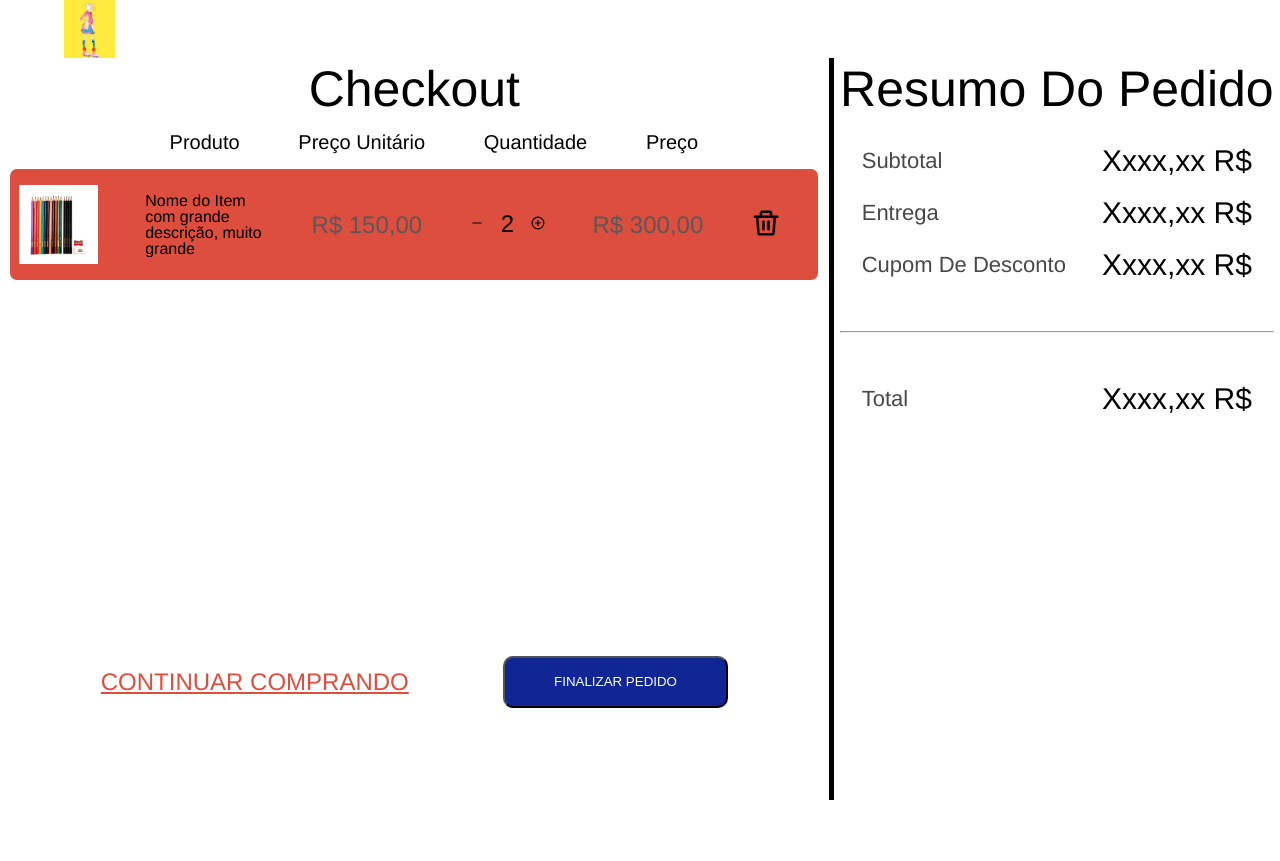
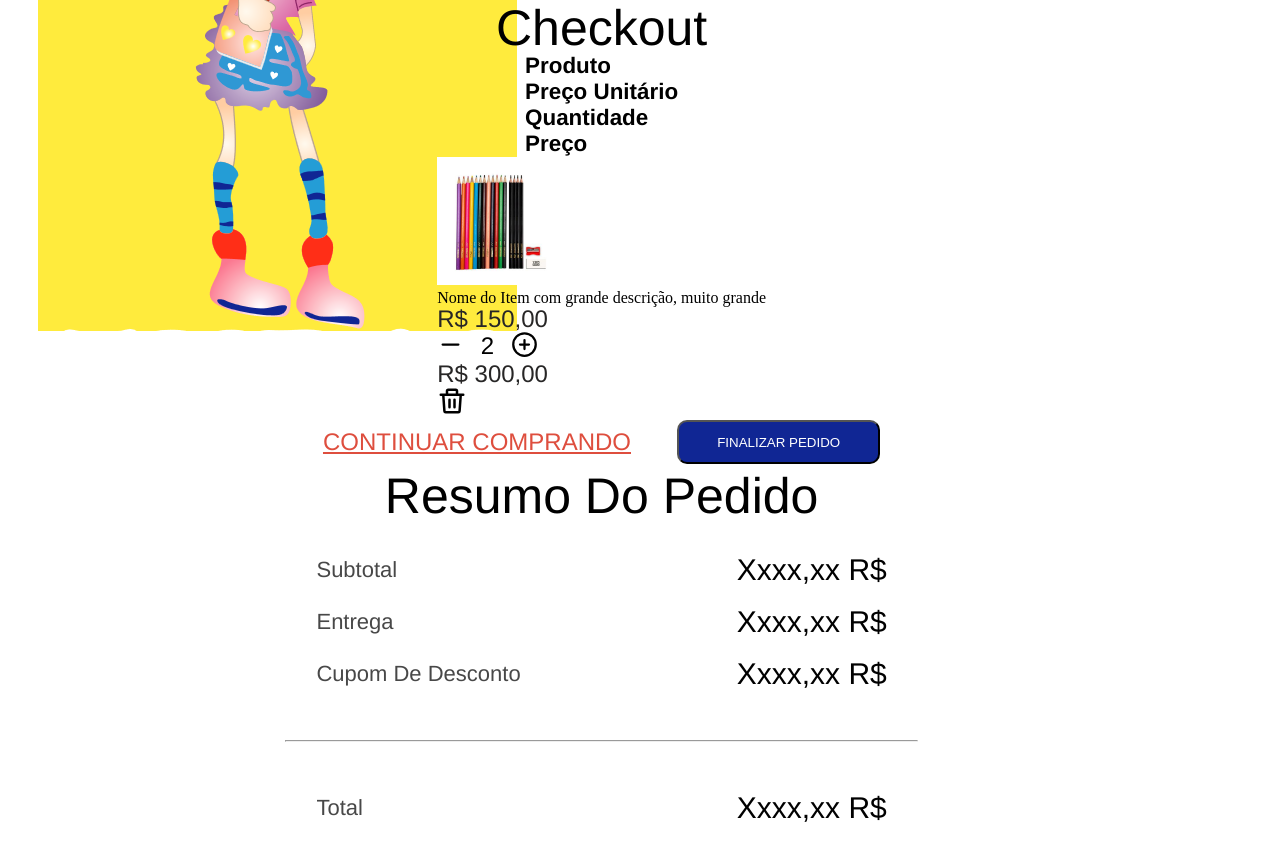
Before and after one commit to GRPeres/AEstudante, a Flask app: template templates/tela-compra.html in a window 1280 px wide. Before the commit the page ends 800 px from the top, so only its background shows below. Run offline with Flask 3, Linux system fonts and the light colour scheme; the template is opened without the code that fills it, so the values that code supplies are empty.

Commit message:
Update tela-compra.css

```diff
--- a/static/css/tela-compra.css
+++ b/static/css/tela-compra.css
@@ -12,40 +12,75 @@ html {
   height: 100%;
 }
 
+/* Logo */
+
+.frame-logo {
+  display: flex;
+  width: 22vw;
+  height: 15vh;
+  align-items: center;
+  padding: 0 3%;
+  position: relative;
+  background-color: none;
+  gap: 1%;
+}
+
+.LOGO-A-ESTUDANTE {
+  position: relative;
+  width: 6vw;
+  height: 16vh;
+  object-fit: cover;
+}
+
+/* Nome do estabelecimento */
+
+@font-face {
+  font-family: cooperBlack;
+  src: url("../fonts/cooper-black-bt.ttf") format("truetype");
+}
+
+@font-face {
+  font-family: sequelSans;
+  src: url("../fonts/sequel-sans-black-disp.ttf") format("truetype");
+}
+
+.nome-estabelecimento {
+  display: flex;
+  flex-direction: column;
+  align-items: left;
+  letter-spacing: 0;
+  position: relative;
+  background-color: none;
+}
+
+.nome-estabelecimento .nome-principal {
+  font-family: "cooperBlack", Helvetica;
+  font-size: 1.5rem;
+  width: 12vw;
+  font-weight: 500;
+  color: #ff2323;
+}
+
+.nome-estabelecimento .subtitulo {
+  font-family: "sequelSans", Helvetica;
+  font-size: 1rem;
+  font-weight: 400;
+  color: #0000ff;
+}
+
+/* conteudo */
+
 .tela-de-compra {
   position: relative;
-  min-height: 100vh;
+  min-height: 80vh;
+  width: 100%;
+  flex-grow: 1;
   display: flex;
-  flex-direction: column;
+  flex-direction: row;
   background-color: #ffffff;
 }
 
-.tela-de-compra .frame-logo {
-  display: inline-flex;
-  align-items: center;
-  justify-content: center;
-  width: 8%;
-  padding: 0 2%;
-  position: relative;
-  left: 3%;
-}
-
-.tela-de-compra .LOGO-a-ESTUDANTE {
-  position: relative;
-  width: 100%;
-  height: 100%;
-  object-fit: cover;
-}
-
-.tela-de-compra .divisao {
-  flex-grow: 1;
-  display: flex;
-  flex-direction: row;
-  width: 100%;
-  height: auto;
-}
-
-.tela-de-compra .tabela-produtos {
+.tabela-produtos {
   position: relative;
   width: 100%;
   display: flex;
@@ -53,16 +88,11 @@ html {
   flex-direction: column;
   padding: 0.5%;
   gap: 1%;
-  border-color: #000000;
-  border-right-width: 5px;
-  border-right-style: solid;
 }
 
-.tela-de-compra .tabela-texto,
-.tela-de-compra .produto-texto,
-.tela-de-compra .botao-remover,
-.tela-de-compra .nome-produto,
-.tela-de-compra .produto-preco {
+.tabela-texto,
+.produto-nome,
+.produto-preco {
   position: relative;
   display: flex;
   font-family: "Inter-Regular", Helvetica;
@@ -74,103 +104,112 @@ html {
   color: #000000;
 }
 
-.tela-de-compra .produto-texto {
-  font-size: 20px;
-  line-height: 40px;
+.produto-nome {
+  font-family: "Inter-Regular", Helvetica;
+  font-weight: 600;
+  font-size: 1rem;
+  white-space: normal;
 }
 
-.tela-de-compra .tabela-texto {
+.tabela-texto {
   font-size: 50px;
   line-height: 50px;
 }
-.tela-de-compra .produto-preco {
-  color: #5a5858;
-}
-.tela-de-compra .botao-remover {
-  font-size: 14px;
-  line-height: 14px;
-  text-decoration: underline;
+
+.produto-preco {
+  color: #272626;
 }
 
-.tela-de-compra .conjunto-nomeacoes {
-  position: relative;
-  width: 80%;
-  display: flex;
-  flex-direction: row;
-  gap: 12%;
-  padding: 0 10%;
+.produto-texto {
+  font-family: "Inter-Regular", Helvetica;
+  font-weight: 600;
+  font-size: 1.4em;
+  color: #000000;
 }
 
-.tela-de-compra .lista-produto {
-  position: relative;
-  width: 100%;
-  height: 60vh;
-  display: flex;
-  flex-direction: column;
-  gap: 1%;
-  overflow: auto;
-  padding: 0 0.5%;
+/* Tabela */
+
+thead {
+  background-color: none;
 }
 
-.tela-de-compra .produto {
-  position: relative;
-  width: 100%;
-  display: flex;
-  flex-direction: row;
-  padding: 2% 1%;
-  gap: 6%;
-  align-items: center;
-  align-content: center;
-  border-radius: 7px;
+tbody {
   background-color: #de4e3e;
+  border-spacing: 10vh;
+  border: none;
 }
 
-.tela-de-compra .image {
+tfoot {
+  text-align: center;
+  background-color: none;
+  vertical-align: middle;
+  font-size: 1.5rem;
+  line-height: 10vh;
+}
+
+table {
+  border-collapse: collapse;
+  border: none;
+  font-size: 0.8rem;
+  letter-spacing: 1px;
+  width: 95%;
+}
+
+th,
+td {
+  border: transparent;
+  padding: 1px 10px;
+}
+
+td {
+  text-align: center;
+}
+
+tbody tr {
+  border-bottom: 2px solid #000000;
+}
+
+tbody tr:last-child {
+  border-bottom: none;
+}
+th {
+  text-align: center;
+}
+
+.image {
   position: relative;
-  width: 10%;
-  height: 100%;
+  width: 10vw;
   object-fit: cover;
 }
 
-.tela-de-compra .nome-produto {
-  font-size: 16px;
-  line-height: 16px;
-  width: 15%;
-  font-size: medium;
-  display: flex;
-  flex-direction: column;
-  overflow: hidden;
-  white-space: normal;
-}
-
-.tela-de-compra .conjunto-quantidade {
+.conjunto-quantidade {
   display: inline-flex;
   align-items: center;
   gap: 17px;
   position: relative;
 }
 
-.tela-de-compra .botao-hidden {
+.botao-hidden {
   border: none;
   cursor: pointer;
   background: none;
 }
 
-.tela-de-compra .icone {
+.icone {
   position: relative;
-  width: 14px;
-  height: 14px;
+  width: 2em;
+  height: 2em;
   object-fit: cover;
 }
 
-.tela-de-compra .icone_maior {
+.icone_maior {
   position: relative;
   width: 30px;
   height: 30px;
   object-fit: cover;
 }
 
-.tela-de-compra .quantidade-itens {
+.quantidade-itens {
   position: relative;
   width: fit-content;
   margin-top: -1px;
@@ -183,17 +222,18 @@ html {
   white-space: nowrap;
 }
 
-.tela-de-compra .conjunto-botoes {
+.conjunto-botoes {
   position: relative;
   width: 100%;
-  height: auto;
   display: flex;
   flex-direction: row;
   align-items: center;
   justify-content: space-evenly;
+  gap: 1vh;
+  bottom: 0;
 }
 
-.tela-de-compra .botao-continuar-compra {
+.botao-continuar-compra {
   position: relative;
   display: flex;
   font-family: "Inter-Regular", Helvetica;
@@ -209,7 +249,7 @@ html {
   text-decoration: underline;
 }
 
-.tela-de-compra .botao-finalizar-compra {
+.botao-finalizar-compra {
   position: relative;
   padding: 2% 6%;
   position: relative;
@@ -219,9 +259,9 @@ html {
   color: #ffffff;
 }
 
-.tela-de-compra .tabela-preco {
+.tabela-preco {
   position: relative;
-  width: 50%;
+  width: 50vw;
   display: flex;
   align-items: center;
   flex-direction: column;
@@ -229,7 +269,7 @@ html {
   gap: 1%;
 }
 
-.tela-de-compra .preco-formato {
+.preco-formato {
   position: relative;
   width: 100%;
   height: 100%;
@@ -239,7 +279,7 @@ html {
   padding: 5% 0;
 }
 
-.tela-de-compra .conjunto-conjunto-preco {
+.conjunto-conjunto-preco {
   position: relative;
   width: 100%;
   display: flex;
@@ -248,7 +288,7 @@ html {
   padding: 0 5%;
 }
 
-.tela-de-compra .conjunto-preco {
+.conjunto-preco {
   position: relative;
   width: 100%;
   display: flex;
@@ -259,14 +299,14 @@ html {
   padding: 0 -1%;
 }
 
-.tela-de-compra .preco-linha {
+.preco-linha {
   position: relative;
   width: 100%;
   height: 2px;
   background-color: #b5b5b5;
 }
 
-.tela-de-compra .preco-texto {
+.preco-texto {
   position: relative;
 
   font-family: "Inter-Regular", Helvetica;
@@ -278,7 +318,7 @@ html {
   white-space: nowrap;
 }
 
-.tela-de-compra .preco-valor {
+.preco-valor {
   position: relative;
 
   font-family: "Inter-Regular", Helvetica;
```
